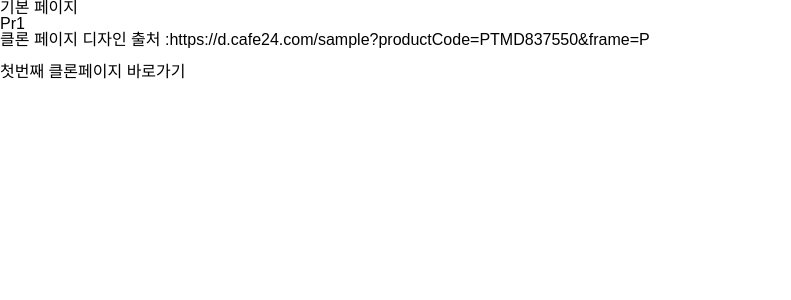
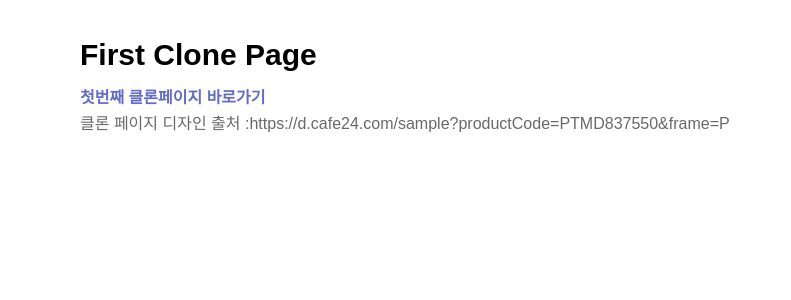
Before and after one commit to rladmswo1715/css-storage, a React (Create React App) app: page / in a window 1280 px wide. Shown: the top 300 px of the page, without its empty margins (0-791 px from the left). Built offline with nearby package versions, Linux system fonts and the light colour scheme; a web font is replaced by a local one.

Commit message:
fix: main 페이지 수정

```diff
--- a/src/components/layout/IncludeLayoutStructure.tsx
+++ b/src/components/layout/IncludeLayoutStructure.tsx
@@ -17,9 +17,7 @@ const footers: Record<string, LayoutComponent> = {
 const IncludeLayoutStructure: React.FC = () => {
   const { pathname } = useLocation();
   const layoutKey = pathname.split("/")[1];
-  const HeaderComponent: LayoutComponent = headers[layoutKey] || (
-    <div>기본 페이지</div>
-  );
+  const HeaderComponent: LayoutComponent = headers[layoutKey] || <></>;
   const FooterComponent: LayoutComponent = footers[layoutKey] || <></>;
 
   return (
--- a/src/pages/main/Main.tsx
+++ b/src/pages/main/Main.tsx
@@ -1,9 +1,16 @@
 const Main = () => {
   return (
-    <div>
-      <h2>Pr1</h2>
-      <p>
-        <span>
+    <div style={{ padding: "40px 80px" }}>
+      <h2
+        style={{ fontSize: "30px", marginBottom: "20px", fontWeight: "bold" }}
+      >
+        First Clone Page
+      </h2>
+      <p style={{ display: "flex", flexDirection: "column", gap: "10px" }}>
+        <a href="/pr1" style={{ color: "#626cc5", fontWeight: "bold" }}>
+          첫번째 클론페이지 바로가기
+        </a>
+        <span style={{ color: "#6b6868" }}>
           클론 페이지 디자인 출처 :
           <a
             href="https://d.cafe24.com/sample?productCode=PTMD837550&frame=P"
@@ -13,9 +20,6 @@ const Main = () => {
             https://d.cafe24.com/sample?productCode=PTMD837550&frame=P
           </a>
         </span>
-        <br />
-        <br />
-        <a href="/pr1">첫번째 클론페이지 바로가기</a>
       </p>
     </div>
   );
```
